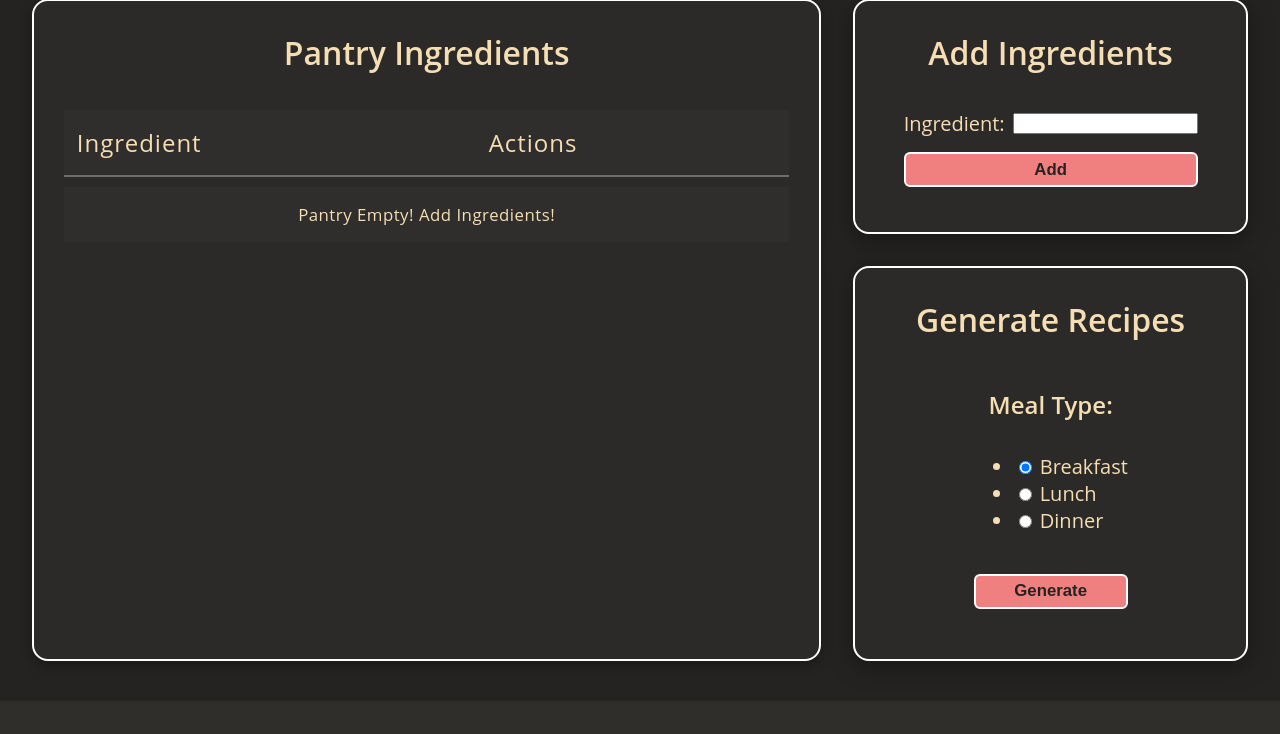
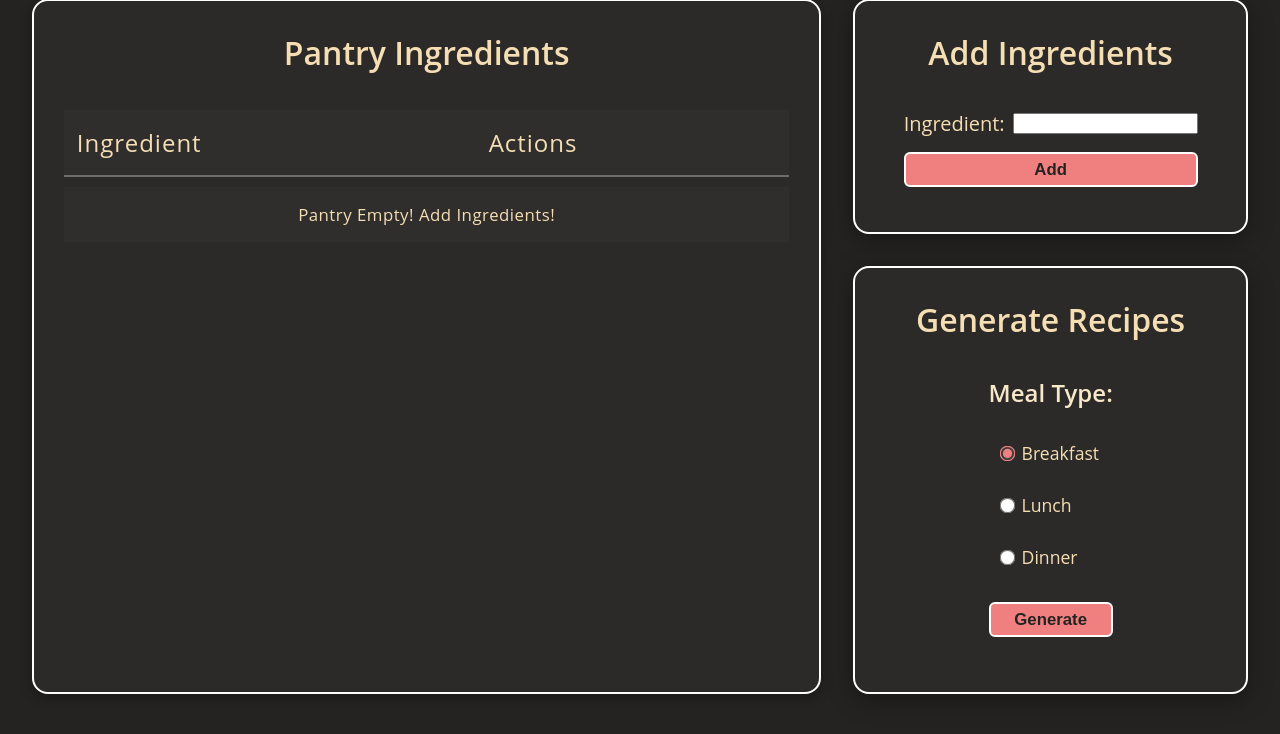
Before and after one commit to loganpinel06/PantryAI, a Flask app: page /pantry in a window 1280 px wide. Shown: the part 182-916 px from the top of the page. Before the commit the page ends 865 px from the top, so only its background shows below. Run offline with Flask 3, Linux system fonts and the light colour scheme; the visitor is signed in with stand-in values (Sample User, id 1); data that the repository does not hold is empty.

Commit message:
Enhanced the generate_recipe_form styles

```diff
--- a/app/static/CSS/styles.css
+++ b/app/static/CSS/styles.css
@@ -270,19 +270,59 @@ h2.container-title {
   background: rgba(255, 255, 255, 0.03);
   box-shadow: 0 6px 24px rgba(0, 0, 0, 0.35);
 }
+.generate_recipes_form h2 {
+  margin-bottom: 10px;
+}
 .generate_recipes_form .form-row {
   display: flex;
   flex-direction: column;
   align-items: center;
-  justify-content: center;
-  gap: 0.75rem;
-  margin: 20px 10px;
+  justify-content: flex-start;
+  gap: 1rem;
+  margin: 25px 15px;
   font-size: 1.25rem;
 }
 .generate_recipes_form .form-row .meal-type-label {
   font-size: 1.5rem;
   font-weight: 600;
   text-align: center;
+  margin-bottom: 0.5rem;
+  color: rgb(247.9651162791, 231.7848837209, 201.5348837209);
+}
+.generate_recipes_form .form-row ul {
+  list-style: none;
+  padding: 0;
+  margin: 0;
+  display: flex;
+  flex-direction: column;
+  gap: 0.75rem;
+  width: 100%;
+}
+.generate_recipes_form .form-row ul li {
+  display: flex;
+  align-items: center;
+  gap: 0.5rem;
+  padding: 8px 12px;
+  border-radius: 8px;
+  transition: background-color 0.2s ease;
+  width: 100%;
+}
+.generate_recipes_form .form-row ul li:hover {
+  background: rgba(255, 255, 255, 0.05);
+}
+.generate_recipes_form .form-row ul li input[type=radio] {
+  margin: 0;
+  transform: scale(1.2);
+  accent-color: #F08080;
+  cursor: pointer;
+}
+.generate_recipes_form .form-row ul li label {
+  margin: 0;
+  cursor: pointer;
+  font-size: 1.1rem;
+  flex: 1;
+  color: wheat;
+  font-weight: 500;
 }
 .generate_recipes_form #meal-type-submit {
   width: 100%;
--- a/app/static/CSS/styles.scss
+++ b/app/static/CSS/styles.scss
@@ -400,16 +400,21 @@ h2.container-title {
     background: rgba(255, 255, 255, 0.03);
     box-shadow: 0 6px 24px rgba(0, 0, 0, 0.35);
 
+    //target the h2 element
+    h2 {
+        margin-bottom: 10px;
+    }
+
     //target the form rows
     .form-row {
         //flexbox styles
         display: flex;
         flex-direction: column;
         align-items: center;
-        justify-content: center;
-        gap: 0.75rem;
+        justify-content: flex-start;
+        gap: 1rem;
         //box model styles
-        margin: 20px 10px;
+        margin: 25px 15px;
 
         //text styles
         font-size: 1.25rem;
@@ -420,6 +425,52 @@ h2.container-title {
             font-size: 1.5rem;
             font-weight: 600;
             text-align: center;
+            margin-bottom: 0.5rem;
+            color: lighten($text-color, 5%);
+        }
+
+        //target the radio field container (Flask-WTF generates ul for radio buttons)
+        ul {
+            list-style: none;
+            padding: 0;
+            margin: 0;
+            display: flex;
+            flex-direction: column;
+            gap: 0.75rem;
+            width: 100%;
+
+            //target individual radio items (Flask-WTF generates li for each radio option)
+            li {
+                display: flex;
+                align-items: center;
+                gap: 0.5rem;
+                padding: 8px 12px;
+                border-radius: 8px;
+                transition: background-color 0.2s ease;
+                width: 100%;
+
+                &:hover {
+                    background: rgba(255, 255, 255, 0.05);
+                }
+
+                //style radio input
+                input[type="radio"] {
+                    margin: 0;
+                    transform: scale(1.2);
+                    accent-color: #F08080;
+                    cursor: pointer;
+                }
+
+                //style radio label
+                label {
+                    margin: 0;
+                    cursor: pointer;
+                    font-size: 1.1rem;
+                    flex: 1;
+                    color: $text-color;
+                    font-weight: 500;
+                }
+            }
         }
     }
 
```
Also changed, not shown: 1 other file.
